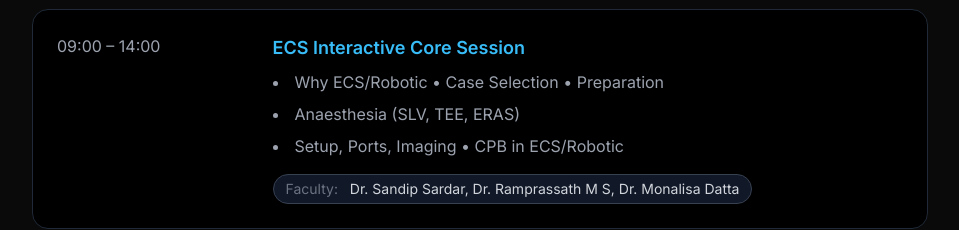
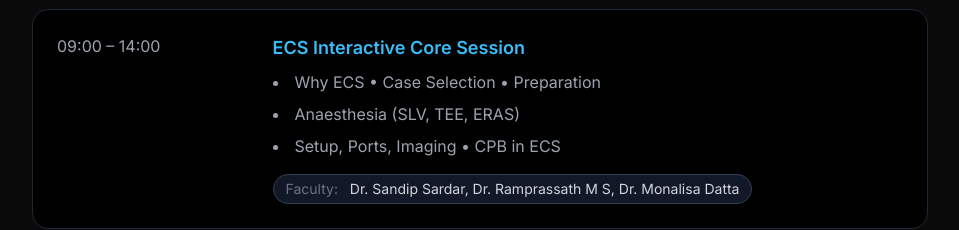
Before and after one commit to boe1981/ecs-edge-website, a plain HTML site: page index.html in a window 1280 px wide. Shown: the part 2069-2299 px from the top of the page, without its empty margins (160-1119 px from the left). Drawn offline with nearby package versions, Linux system fonts and the light colour scheme.

Commit message:
Update index.html

```diff
--- a/index.html
+++ b/index.html
@@ -57,7 +57,7 @@
 
         <div class="relative z-10 max-w-6xl mx-auto flex flex-col items-center">
             <div class="inline-block border border-gray-500 bg-black/50 backdrop-blur-sm rounded-full px-4 py-1 text-xs tracking-widest text-gray-300 mb-6 uppercase">
-                11 - 12 July, 2026 • SMSIMSR, Bengaluru & Hiyaa Heart Foundation, Kolkata
+                11 - 12 July, 2026 • SMSIMSR, Bengaluru
             </div>
             <h1 class="text-5xl md:text-7xl font-bold tracking-tight mb-6 leading-tight drop-shadow-lg text-white">
                 <span class="text-accent">4th</span> Endoscopic <br>
@@ -146,9 +146,9 @@
                         <div class="md:col-span-3">
                             <h4 class="text-lg font-semibold text-accent mb-2">ECS Interactive Core Session</h4>
                             <ul class="text-gray-400 space-y-2 list-disc list-inside mb-4">
-                                <li>Why ECS/Robotic • Case Selection • Preparation</li>
+                                <li>Why ECS • Case Selection • Preparation</li>
                                 <li>Anaesthesia (SLV, TEE, ERAS)</li>
-                                <li>Setup, Ports, Imaging • CPB in ECS/Robotic</li>
+                                <li>Setup, Ports, Imaging • CPB in ECS</li>
                             </ul>
                             <div class="inline-block bg-gray-900 text-gray-300 text-sm px-3 py-1 rounded-full border border-gray-700">
                                 <span class="text-gray-500 mr-2">Faculty:</span> Dr. Sandip Sardar, Dr. Ramprassath M S, Dr. Monalisa Datta
```
